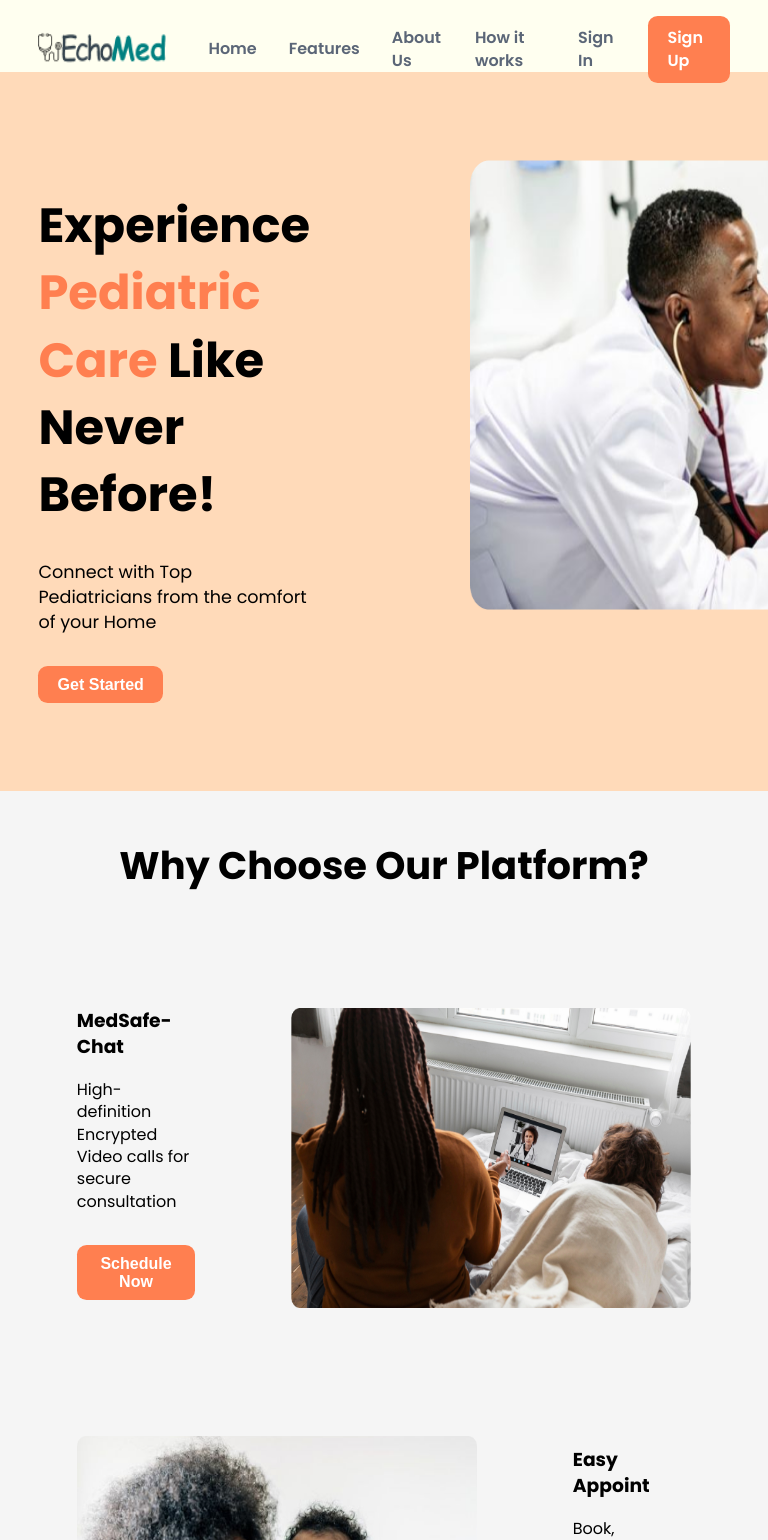
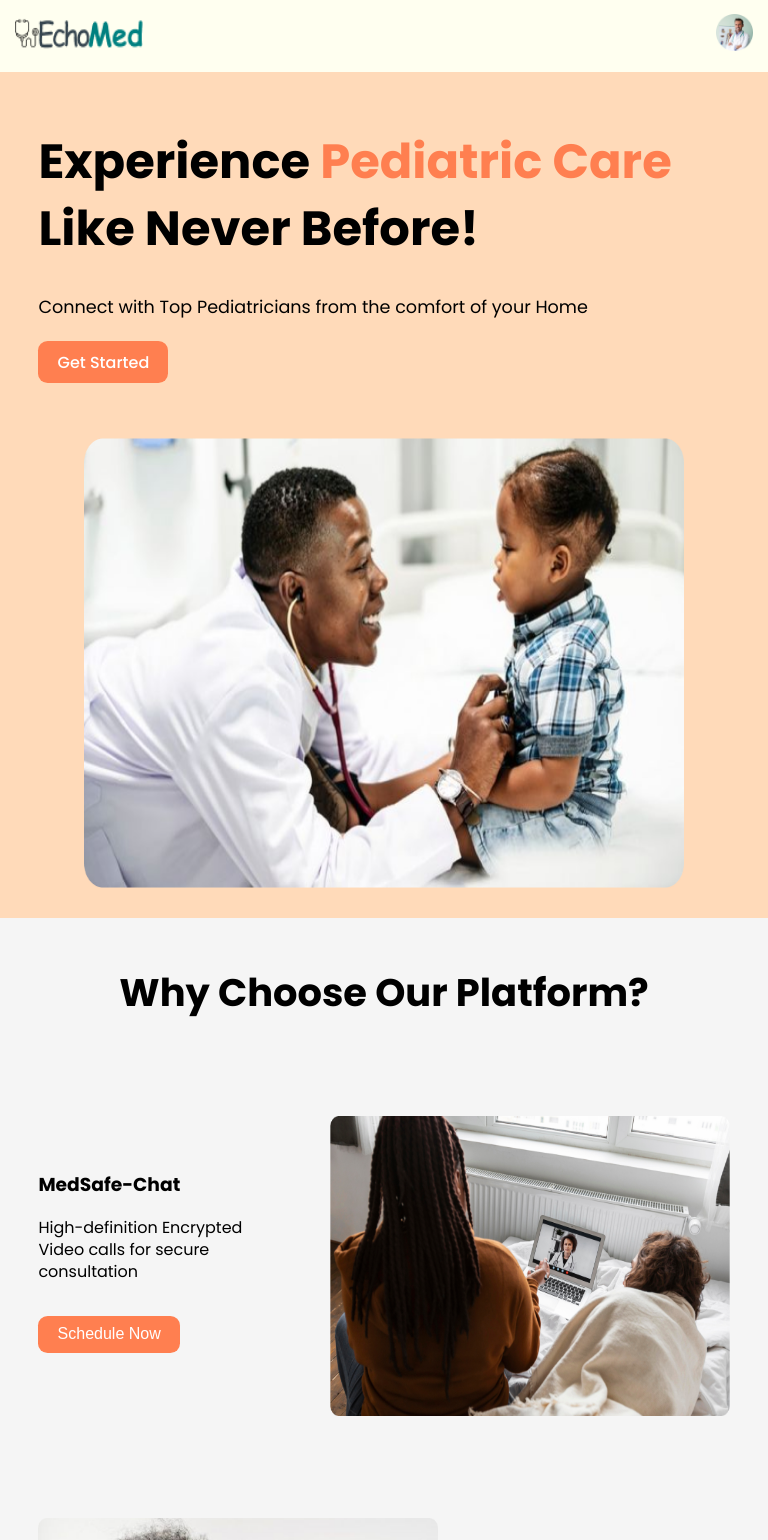
Before and after one commit to Remigit99/EchoMed, a Next.js app: page / in a window 768 px wide. Shown: the top 1540 px of the page. Built offline with nearby package versions, Linux system fonts and the light colour scheme.

Commit message:
modify nav, signup and signin

```diff
--- a/app/home.module.css
+++ b/app/home.module.css
@@ -27,17 +27,16 @@
   gap: 10rem;
 }
 
-.featuresHeader h1{
+.featuresHeader h1 {
   font-size: 2.4rem;
 }
-
 
 .headerLeft h1 {
   font-size: 3rem;
 }
 
-.pedCare{
-  color:#ff7f50;
+.pedCare {
+  color: #ff7f50;
 }
 
 .headerLeft p {
@@ -49,12 +48,13 @@
   margin: 2rem 0;
 }
 
-.btns button {
+.btns button,
+.getBtn {
   padding: 0.6rem 1.2rem;
   background-color: #ff7f50;
   border: none;
   outline: none;
-  font-weight: 600;
+  font-weight: 500;
   border-radius: 0.6rem;
   color: white;
   font-size: 1rem;
@@ -68,10 +68,9 @@
 
 /*==== Features =====*/
 
-.featuresMobile{
+.featuresMobile {
   display: none;
 }
-
 
 .featuresHeader {
   margin: 3rem 0;
@@ -99,11 +98,11 @@
 
 /*==== CTA ======*/
 
-.cta{
+.cta {
   margin: 6.5rem 0 3rem;
 }
 
-.ctaMain{
+.ctaMain {
   width: 80%;
   margin: 0 auto;
   background-color: #008080;
@@ -118,54 +117,51 @@
 /* .ctaRight{
 } */
 
-.ctaLeft h3{
+.ctaLeft h3 {
   color: white;
   font-size: 1.5rem;
 }
 
-.ctaBtns{
+.ctaBtns {
   display: flex;
   align-items: center;
   gap: 1.5rem;
 }
 
-.ctaBtn button{
+.ctaBtn button {
   padding: 0.6rem 1.2rem;
   background-color: #ff7f50;
   border: none;
   outline: none;
-  font-weight: 600;
+  font-weight: 500;
   border-radius: 0.6rem;
   color: white;
   font-size: 1rem;
   cursor: pointer;
 }
 
-.ctaRight img{
+.ctaRight img {
   position: absolute;
   bottom: 0;
   right: 3%;
-
 }
 
-
 /*======= FAQs ========*/
-.faqs{
+.faqs {
   margin: 5rem 0 2rem;
 }
 
-.faqsContainer{
+.faqsContainer {
   width: 60%;
   margin: 0 auto;
-
 }
 
-.faqsHeader h2{
+.faqsHeader h2 {
   text-align: center;
   margin: 2rem 0;
 }
 
-.faqsMain{
+.faqsMain {
   display: flex;
   justify-content: center;
   /* align-items: center; */
@@ -173,7 +169,7 @@
   gap: 1.5rem;
 }
 
-.questionHeader{
+.questionHeader {
   display: flex;
   justify-content: space-between;
   align-items: center;
@@ -182,7 +178,7 @@
   border-radius: 0.5rem;
 }
 
-.questionHeader span{
+.questionHeader span {
   background-color: black;
   width: 3.5rem;
   height: 3.5rem;
@@ -193,13 +189,7 @@
 
 .questionHeader span .arrow {
   color: white;
-
 }
-
-
-
-
-
 
 /* Mobile */
 @media (max-width: 700px) {
@@ -229,12 +219,11 @@
     gap: 5rem;
   }
 
-
-  .featuresDesktop{
+  .featuresDesktop {
     display: none;
   }
 
-  .featuresMobile{
+  .featuresMobile {
     display: flex;
     flex-direction: column;
   }
@@ -254,38 +243,60 @@
     gap: 0.8rem;
   }
 
-
-
-
-  .ctaMain{
+  .ctaMain {
     flex-wrap: wrap;
-
   }
 
-  .ctaBtns{
+  .ctaBtns {
     flex-direction: column;
   }
 
-  .ctaRight img{
+  .ctaRight img {
     /* position: absolute;
     bottom: 0;
     right: 3%; */
     display: none;
-
   }
 
-
-  .faqsContainer{
+  .faqsContainer {
     width: 96%;
     /* margin: 0 auto;
    */
   }
 
-  .faqsHeader h3{
+  .faqsHeader h3 {
     font-size: 1.2rem;
+  }
 }
 
 /* Tablet and Smaller Desktop */
 @media (min-width: 701px) and (max-width: 1120px) {
+  .header {
+    padding: 6rem 0 1.5rem;
+  }
+
+  .headerContainer {
+    display: flex;
+    justify-content: center;
+    flex-wrap: wrap;
+    gap: 2rem;
+  }
+
+  .featuresContainer {
+    width: 90%;
+  }
+
+  .medSafeChat,
+  .easyAppoint,
+  .docFiles,
+  .prescriber {
+    gap: 4rem;
+  }
+
+
+  .ctaLeft h3 {
+    color: white;
+    font-size: 1.1rem;
+    width: 60%;
   }
 }
--- a/app/page.js
+++ b/app/page.js
@@ -31,7 +31,7 @@ export default function Home() {
               {/* <Link href="/home">Learn More</Link> */}
 
               <div className={homeStyles.btns}>
-                <button>Get Started</button>
+                <Link href="/SignIn"  className={homeStyles.getBtn}>Get Started</Link>
               </div>
             </div>
 
--- a/app/page.module.css
+++ b/app/page.module.css
@@ -7,20 +7,14 @@
 
 /* Mobile */
 @media (max-width: 700px) {
+
+}
+
   /* Tablet and Smaller Desktop */
+
 
 
 
 
   @media (min-width: 701px) and (max-width: 1120px) {
   }
-}
-
-@keyframes rotate {
-  from {
-    transform: rotate(360deg);
-  }
-  to {
-    transform: rotate(0deg);
-  }
-}
--- a/components/DynamicNavLayout/DynamicNavLayout.jsx
+++ b/components/DynamicNavLayout/DynamicNavLayout.jsx
@@ -140,6 +140,82 @@ const DynamicNavLayout = ({ children }) => {
                 ) : (
                   <>
                     {/* Add mobile nav for not logged in state if needed */}
+
+                    <div className={styles.mobile}>
+                    <Image
+                      src="/assets/images/dr-green.png"
+                      width={37}
+                      height={37}
+                      className={styles.roundedFull}
+                      alt="profile"
+                      onClick={() => setToggleDropdown(!toggleDropdown)}
+                    />
+
+                    {toggleDropdown && (
+                      <div className={styles.dropdown}>
+                        {/* <Link
+                          href="/profile"
+                          className={styles.dropdownLink}
+                          onClick={() => setToggleDropdown(false)}
+                        >
+                          My Profile
+                        </Link> */}
+
+                        <Link href="/"
+                         onClick={() => {
+                          setToggleDropdown(false);
+                          // signOut();
+                        }}
+                        className={styles.dropdownLink}>
+                          Home
+                        </Link>
+                        <Link href="/"
+                         onClick={() => {
+                          setToggleDropdown(false);
+                          // signOut();
+                        }}
+                        className={styles.dropdownLink}>
+                          Features
+                        </Link>
+                        <Link href="/"
+                         onClick={() => {
+                          setToggleDropdown(false);
+                          // signOut();
+                        }}
+                        className={styles.dropdownLink}>
+                          About Us
+                        </Link>
+                        <Link href="/"
+                         onClick={() => {
+                          setToggleDropdown(false);
+                          // signOut();
+                        }}
+                        className={styles.dropdownLink}>
+                          How it works
+                        </Link>
+
+                        <Link href="/SignIn"
+                          onClick={() => {
+                            setToggleDropdown(false);
+                            // signOut();
+                          }}
+                          className={styles.navBtn}
+                        >
+                          Sign In
+                        </Link>
+
+                        <Link href="/SignUp"
+                          onClick={() => {
+                            setToggleDropdown(false);
+                            // signOut();
+                          }}
+                          className={styles.navBtn}
+                        >
+                          Sign Up
+                        </Link>
+                      </div>
+                    )}
+                  </div>
                   </>
                 )}
               </div>
--- a/components/DynamicNavLayout/nav.module.css
+++ b/components/DynamicNavLayout/nav.module.css
@@ -113,9 +113,7 @@
       justify-content: flex-end;
       align-items: flex-end;
     }
-    /* Tablet and Smaller Desktop */
-    @media (min-width: 701px) and (max-width: 1120px) {
-    }
+
   }
 
   .smFlex {
@@ -177,3 +175,42 @@
       display: none;
     }
   }
+
+
+  /* Tablet and Smaller Desktop */
+  @media (min-width: 701px) and (max-width: 1120px) {
+    .smHidden {
+      display: none;
+    }
+
+    .container {
+      width: 96%;
+    }
+
+    .mobileNav {
+      display: flex;
+      flex-direction: column;
+    }
+
+    .navLinks {
+      display: none;
+    }
+
+    .dropdown {
+      position: absolute;
+      right: 0;
+      top: 100%;
+      margin-top: 0.75rem; /* 3 * 0.25rem (1rem = 16px) */
+      /* width: 100%; */
+      padding: 1.25rem; /* 5 * 0.25rem (1rem = 16px) */
+      border-radius: 0.5rem; /* 8px */
+      background-color: #ffffff;
+      min-width: 180px;
+      display: flex;
+      flex-direction: column;
+      gap: 0.5rem; /* 2 * 0.25rem (1rem = 16px) */
+      justify-content: flex-end;
+      align-items: flex-end;
+    }
+
+  }
--- a/components/Footer/footer.module.css
+++ b/components/Footer/footer.module.css
@@ -1,12 +1,10 @@
-
-.footer{
+.footer {
   padding: 3rem 0 1rem;
   background-color: #ffdab9;
   margin-top: 7rem;
-
 }
 
-.footerContainer{
+.footerContainer {
   width: 80%;
   margin: 0 auto;
   display: flex;
@@ -15,29 +13,24 @@
   gap: 4rem;
 }
 
-
-.socials{
+.socials {
   display: flex;
   gap: 1rem;
 }
 
-
-.socials img{
-
-
+.socials img {
   width: 30px;
   height: 30px;
   border-radius: 50%;
 }
 
-
-.quickLinks{
+.quickLinks {
   display: flex;
   flex-direction: column;
   gap: 1rem;
 }
 
-.footerBtn button{
+.footerBtn button {
   padding: 0.6rem 1.2rem;
   background-color: #ff7f50;
   border: none;
@@ -49,31 +42,26 @@
   cursor: pointer;
 }
 
-  .footerSub{
+.footerSub {
   display: flex;
   flex-direction: column;
   gap: 1.2rem;
 }
 
-  .footerSub input{
+.footerSub input {
   border: none;
   outline: none;
   background-color: rgba(245, 245, 245, 0.459);
   border-radius: 0.5rem;
   padding: 1rem;
   font-family: inherit;
-
-
 }
-
-
 
 /* Mobile */
 @media (max-width: 700px) {
   /* Tablet and Smaller Desktop */
 
-
-    .footerContainer{
+  .footerContainer {
     width: 96%;
     flex-direction: column;
     align-items: center;
@@ -81,13 +69,20 @@ font-family: inherit;
     gap: 2rem;
   }
 
-
-
   .contactSec,
-    .logSec{
+  .logSec {
     text-align: center;
   }
 
+
+}
+
+
+
 @media (min-width: 701px) and (max-width: 1120px) {
+    .footerContainer {
+   display: grid;
+   grid-template-columns: repeat(2, 1fr);
+   gap: 6rem;
 }
 }
```
Also changed, not shown: app/SignIn/signin.module.css (+9 -1 lines), app/SignUp/signup.module.css (+33 -6 lines). Lines whose indentation alone changed are shown as unchanged.
